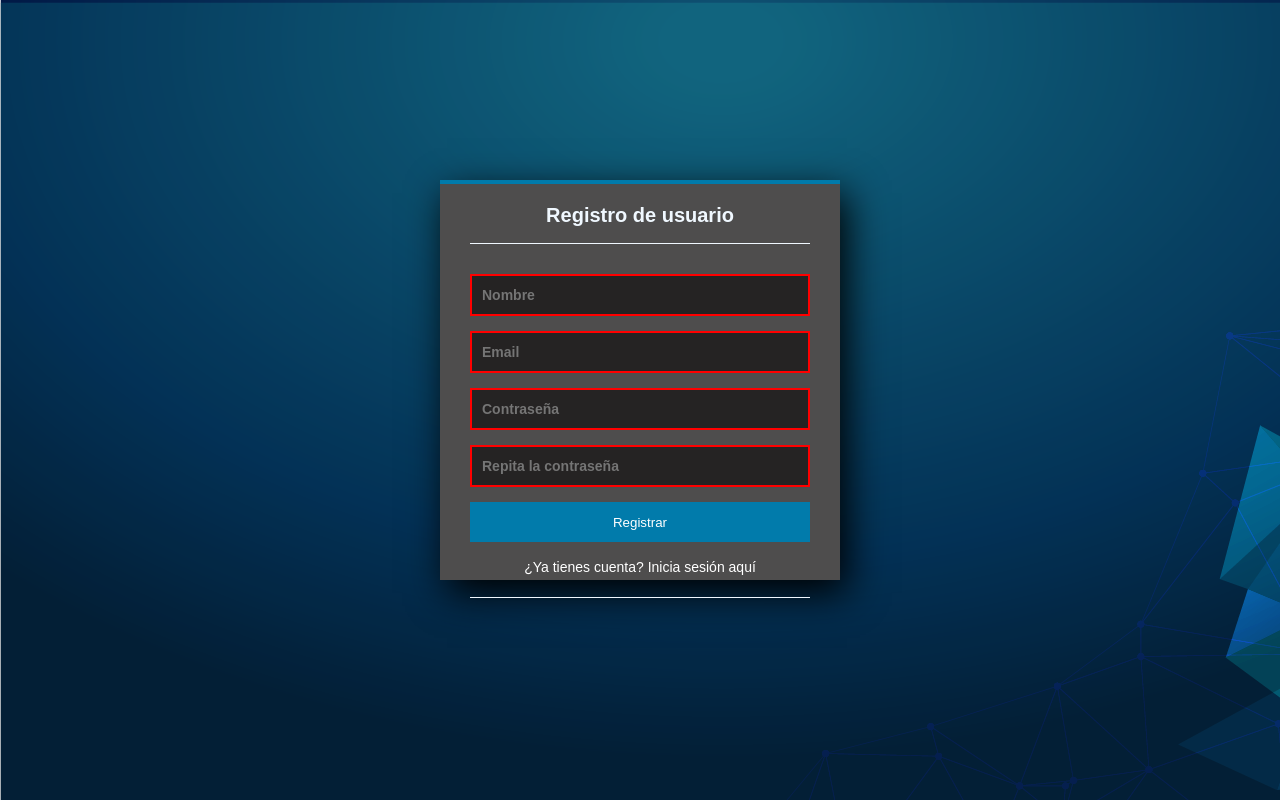
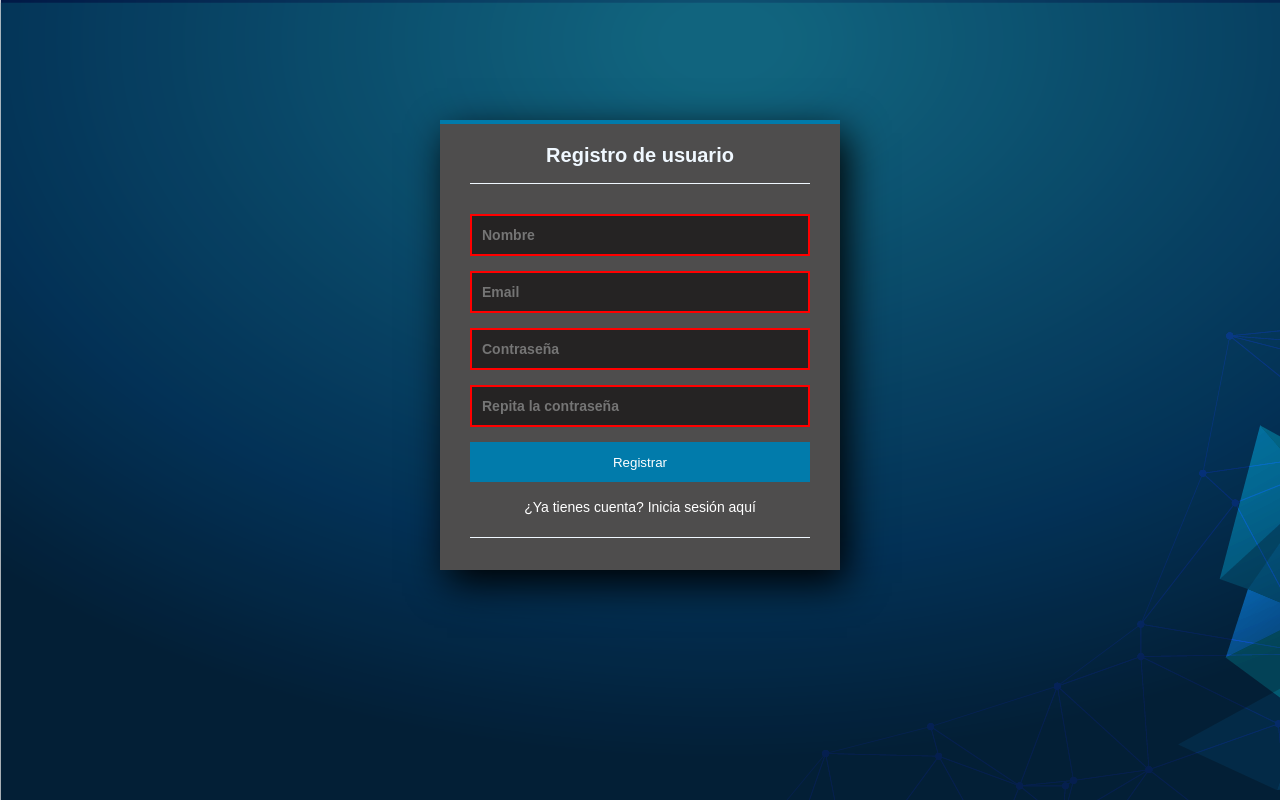
Before and after one commit to JohanChala/AppWeb_AltoTurmeque, a plain HTML site: page newUser.html in a window 1280 px wide. Drawn offline with nearby package versions, Linux system fonts and the light colour scheme.

Commit message:
Ajuste formulario registro

```diff
--- a/css/newUserStyle.css
+++ b/css/newUserStyle.css
@@ -11,10 +11,10 @@ body {
 
 .form-generic {
     width: 400px;
-    height: 400px;
+    height: 450px;
     margin: 0 auto;
     background: #4e4d4d;
-    margin-top: 180px;
+    margin-top: 120px;
     box-shadow: 7px 13px 37px #000;
     padding: 20px 30px;
     border-top: 4px solid #017bab;
```
